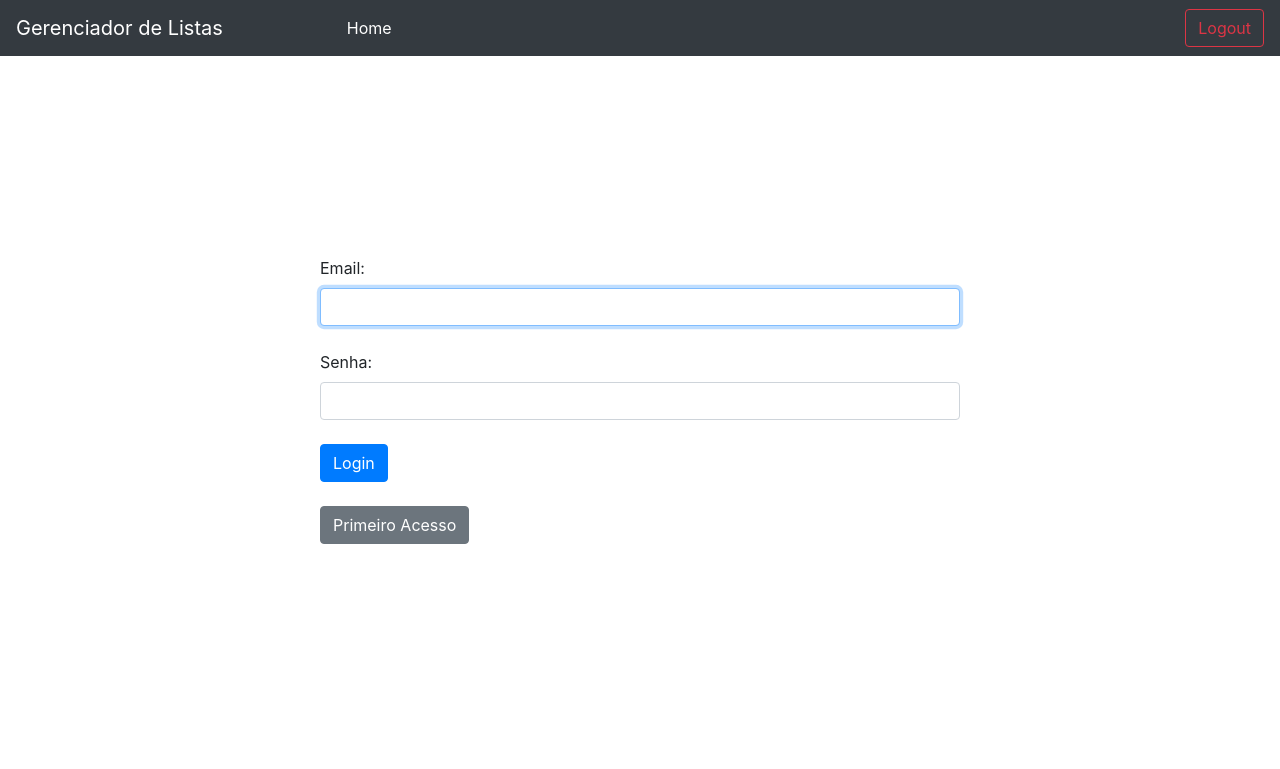
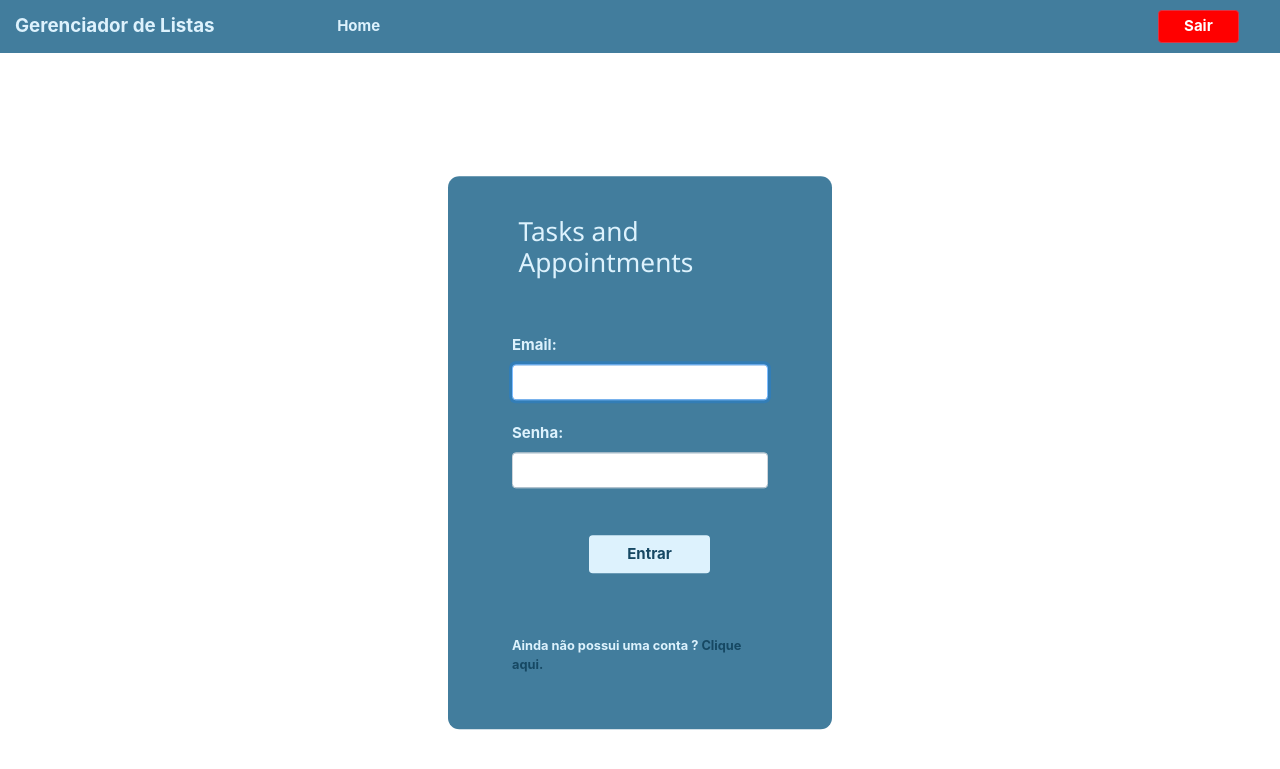
Before and after one commit to JordanDouglasRDM/fatec-p2-php, a PHP site: page / in a window 1280 px wide. Shown: the top 769 px of the page. Run offline with PHP 8.4, Linux system fonts and the light colour scheme; the visitor is signed in with stand-in values (Sample User, id 1); some libraries are stand-ins or nearby versions.

Commit message:
Feat: Added style to login screen

```diff
--- a/conn.php
+++ b/conn.php
@@ -1,7 +1,8 @@
 <?php
+// php -S localhost:8080
 $host = 'localhost';
 $username = 'root';
-$password = 'admin';
+$password = '';
 $database = 'p2_php';
 $conn = new mysqli($host, $username, $password, $database);
 if ($conn->connect_error) {
--- /dev/null
+++ b/css/style-index.css
@@ -0,0 +1,78 @@
+.container {
+position: absolute;
+transform: translate(-50%, -50%);
+margin-top: 50vh;
+margin-left: 50vw;
+width: 30vw;
+border-radius: 0.75rem;
+background-color: #427D9D;
+color: #DDF2FD;
+padding: 5vh 5vw;
+}
+.button-login {
+    background-color: #DDF2FD; /* Green */
+    border: none;
+    color: #164863;
+    margin-left: 6vw;
+    margin-top: 3vh;
+    padding: 1vh 3vw;
+    font-weight: bold;
+}
+
+.button-login:hover {
+    background-color: #164863;
+    color: #DDF2FD;
+}
+p {
+    font-size: 1vw;
+    margin-top: 5vh;
+    font-weight: bold;
+}
+
+.register {
+    color: #164863;
+}
+
+.register:hover {
+    color: #DDF2FD;
+}
+
+h3 {
+    margin-left: 0.5vw;
+}
+.email {
+    margin-top: 6vh;
+}
+label {
+    font-weight: bold;
+}
+
+input {
+    color: #164863;
+}
+
+.modal-container {
+margin-top: 1vh;
+margin-left: -9vw;
+width: 50vw;
+border-radius: 0.75rem;
+background-color: #427D9D;;
+color: #DDF2FD;
+padding: 5vh 5vw;
+position: relative;
+}
+
+.button-register {
+    background-color: #164863;
+    border: none;
+    color: #DDF2FD;
+    margin-left: 12vw;
+    margin-top: 3vh;
+    padding: 1vh 5vw;
+    font-weight: bold;
+}
+
+.button-register:hover {
+    background-color: #DDF2FD;
+    color: #164863;
+}
--- a/header.php
+++ b/header.php
@@ -6,6 +6,7 @@
           content="width=device-width, user-scalable=no, initial-scale=1.0, maximum-scale=1.0, minimum-scale=1.0">
     <meta http-equiv="X-UA-Compatible" content="ie=edge">
     <title>Document</title>
+    <link rel="stylesheet" href="https://www.w3schools.com/w3css/4/w3.css">
     <link rel="stylesheet" href="https://stackpath.bootstrapcdn.com/bootstrap/4.5.2/css/bootstrap.min.css">
     <script src="https://code.jquery.com/jquery-3.5.1.slim.min.js"></script>
     <link rel="stylesheet" href="https://cdnjs.cloudflare.com/ajax/libs/toastr.js/latest/css/toastr.min.css">
@@ -14,25 +15,53 @@
     <script src="https://cdn.jsdelivr.net/npm/sweetalert2@11"></script>
 
 </head>
+<style>
+    .navbar-color {
+        background-color: #427D9D;
+    }
+
+    .color {
+        color: #DDF2FD;
+        font-weight: bold;
+    }
+
+    .color:hover {
+        color: #164863;
+    }
+
+    .button-logout {
+        background-color: red;
+        color: white;
+        font-weight: bold;
+        margin-right: 2vw;
+        padding: 0.5vh 2vw;
+    }
+
+    .button-logout:hover {
+        background-color: #164863;
+        color: red;
+    }
+
+</style>
 <body>
     <?php
     session_start();
     if (isset($_SESSION['user_id'])) {
       echo '
-        <nav class="navbar navbar-expand-lg navbar-dark bg-dark">
-  <a class="navbar-brand" href="#">Gerenciador de Listas</a>
+        <nav class="navbar navbar-expand-lg navbar-color">
+  <a class="navbar-brand color" href="#">Gerenciador de Listas</a>
   <button class="navbar-toggler" type="button" data-toggle="collapse" data-target="#navbarNavAltMarkup" aria-controls="navbarNavAltMarkup" aria-expanded="false" aria-label="Toggle navigation">
     <span class="navbar-toggler-icon"></span>
   </button>
   <div class="collapse navbar-collapse" id="navbarNavAltMarkup">
     <div class="navbar-nav">
       <a class="nav-item nav-link" style="width: 100px" href=""></a>
-      <a class="nav-item nav-link active" href="home.php">Home <span class="sr-only">(current)</span></a>
+      <a class="nav-item nav-link active color" href="home.php">Home <span class="sr-only">(current)</span></a>
 
     </div>
   </div>
     <form class="form-inline">
-    <a href="logout.php" class="btn btn-outline-danger my-2 my-sm-0" type="submit">Logout</a>
+    <a href="logout.php" class="btn btn-outline-danger my-2 my-sm-0 button-logout" type="submit">Sair</a>
   </form>
 </nav>
 
--- a/index.php
+++ b/index.php
@@ -1,32 +1,27 @@
 <?php
 require_once 'header.php';
 ?>
-    <style>
-        .meu_form {
-            position: absolute;
-            top: 50%;
-            left: 50%;
-            transform: translate(-50%, -50%);
-            width: 50%;
-        }
-    </style>
-    <div class="meu_form">
-        <form id="loginForm" action="gerenciar-usuario.php" method="post" class="wrapper">
-            <label for="email">Email:</label><br>
+    <link rel="stylesheet" href="css/style-index.css">
+    <div class="container">
+        <form id="loginForm" action="gerenciar-usuario.php" method="post" class="">
+            <h3>Tasks and Appointments</h3>
+            <label for="email" class="email">Email:</label><br>
             <input class="form-control" type="email" name="email" id="email" required autofocus><br>
             <label for="senha">Senha:</label><br>
             <input class="form-control" type="password" name="senha" id="senha" required><br>
             <input type="hidden" name="opcao" value="autenticarUsuario">
-            <input type="submit" value="Login" class="btn btn-primary"><br><br>
+            <input type="submit" value="Entrar" class="btn btn-primary button-login"><br><br>
         </form>
-        <button type="button" class="btn btn-secondary" data-toggle="modal" data-target="#meuModal">
-            Primeiro Acesso
-        </button>
+        <p>Ainda não possui uma conta ? <a href="" data-toggle="modal" data-target="#meuModal" class="register">Clique aqui.</a></p>
+        <!--<button type="button" class="btn btn-secondary" >
+            <a href=""></a>
+        </button>-->
     </div>
+
     <div class="modal fade" id="meuModal" tabindex="-1" role="dialog" aria-labelledby="exampleModalLabel"
          aria-hidden="true">
         <div class="modal-dialog" role="document">
-            <div class="modal-content">
+            <div class="modal-content modal-container">
                 <div class="modal-header">
                     <h5 class="modal-title" id="exampleModalLabel">Adicionar Novo Usuário</h5>
                     <button type="button" class="close" data-dismiss="modal" aria-label="Fechar">
@@ -50,7 +45,7 @@ require_once 'header.php';
                                    required>
                         </div>
                         <input type="hidden" name="opcao" value="adicionarUsuario">
-                        <button type="submit" class="btn btn-primary">Cadastrar</button>
+                        <button type="submit" class="btn btn-primary button-register">Cadastrar</button>
                     </form>
                 </div>
             </div>
```
Also changed, not shown: home.php (+55 -10 lines), css/style-home.css (added).
